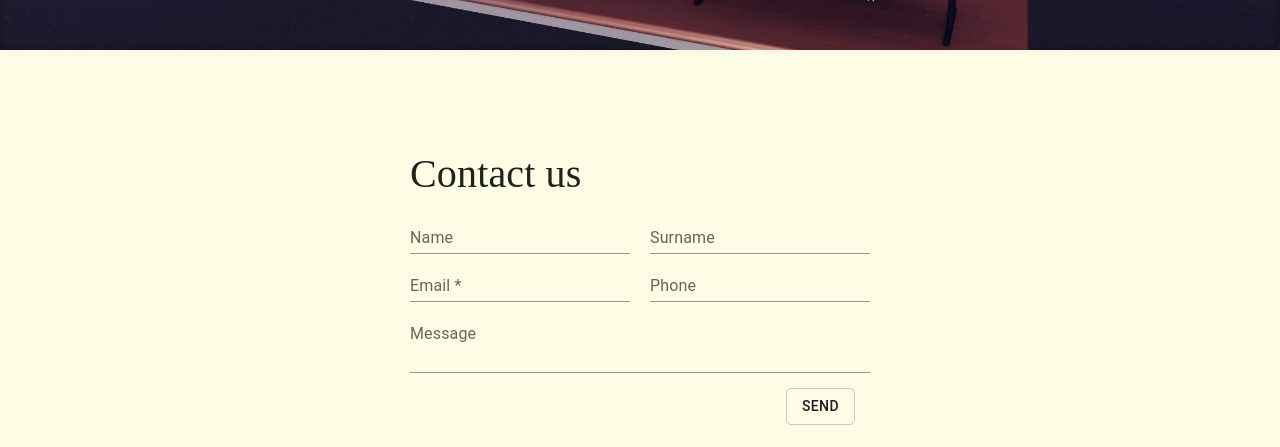
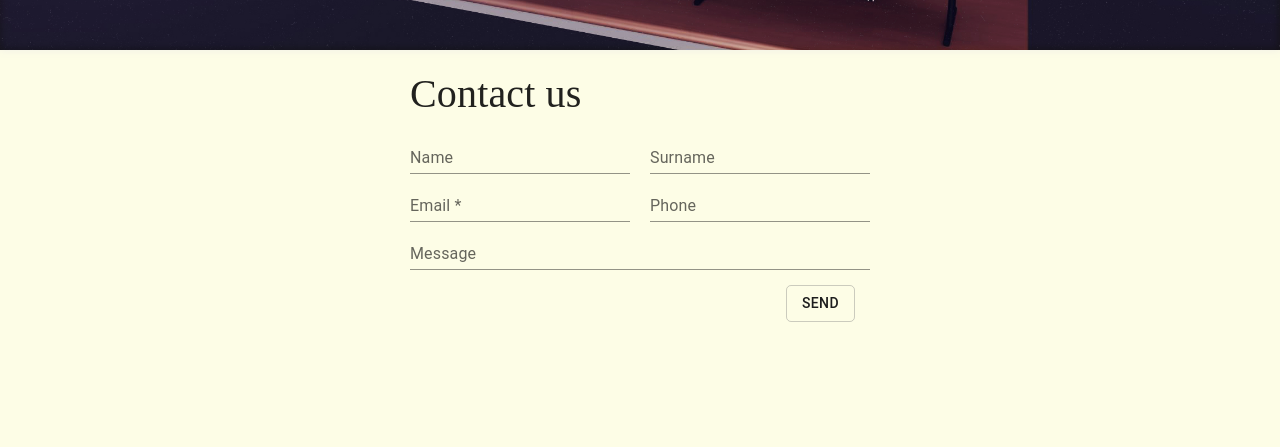
Before and after one commit to Cela24k/cobystudio, a React (Create React App) app: page / in a window 1280 px wide. Shown: the part 4197-4644 px from the top of the page. Built offline with nearby package versions, Linux system fonts and the light colour scheme; a web font is replaced by a local one.

Commit message:
Small fixes

```diff
--- a/src/App.scss
+++ b/src/App.scss
@@ -271,7 +271,6 @@
 .product-row {
   height: 100%;
   width: 100%;
-  padding-left: 15px;
 }
 
 @media screen and (max-width: 575px) {
@@ -323,7 +322,6 @@
   padding: 20px;
 
   .contact-wrapper {
-    padding-top: 10vh;
     min-width: 300px;
 
     .contact-row {
--- a/src/Components/MainPage/Contact.jsx
+++ b/src/Components/MainPage/Contact.jsx
@@ -35,7 +35,7 @@ function Contact() {
                     </div>
 
                     <div className="contact-row">
-                        <TextField multiline rows={2} fullWidth id="standard-basic" label="Message" variant="standard" />
+                        <TextField multiline maxRows={4} fullWidth id="standard-basic" label="Message" variant="standard" />
                     </div>
 
                     <div className="send-row">
```
